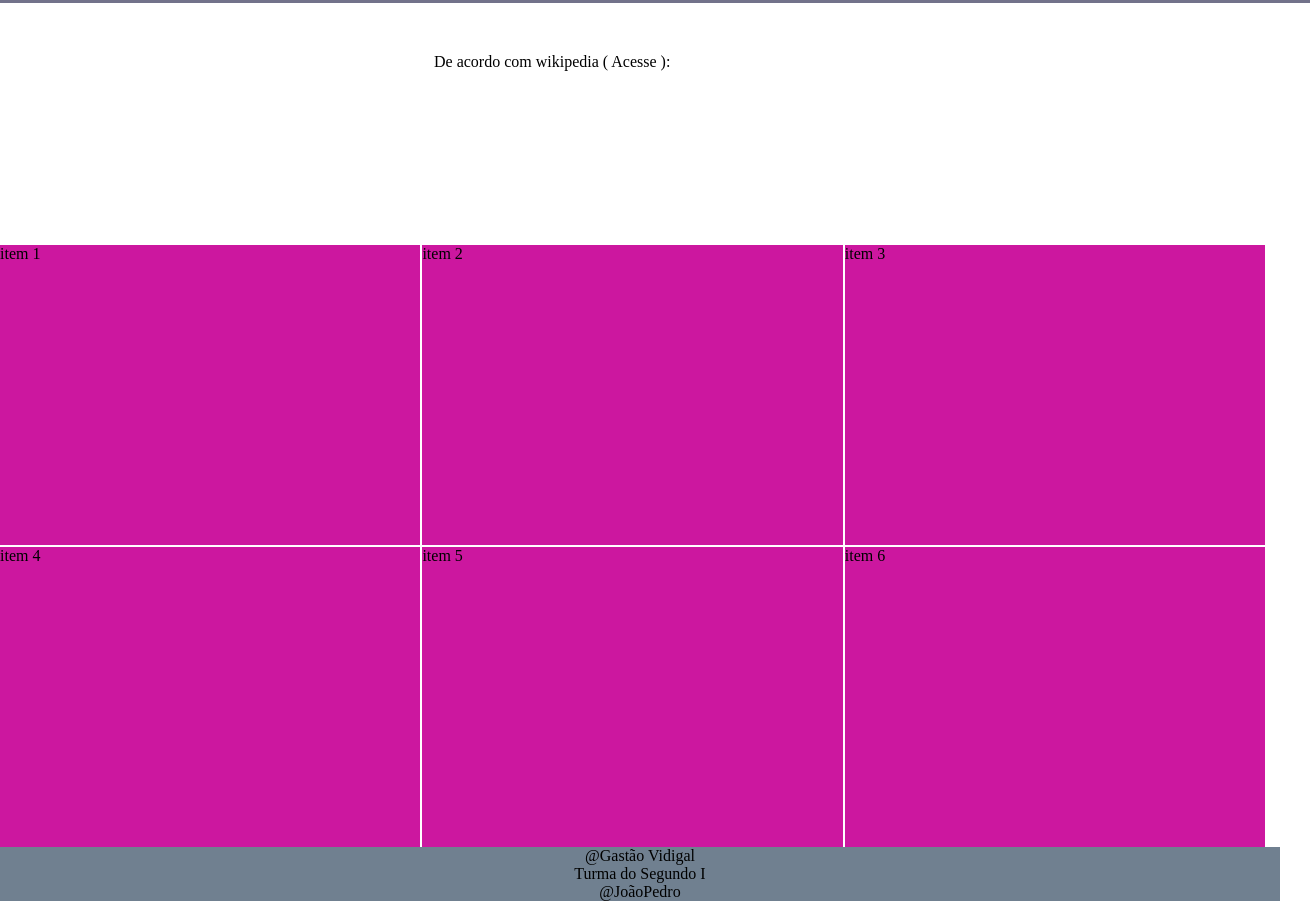
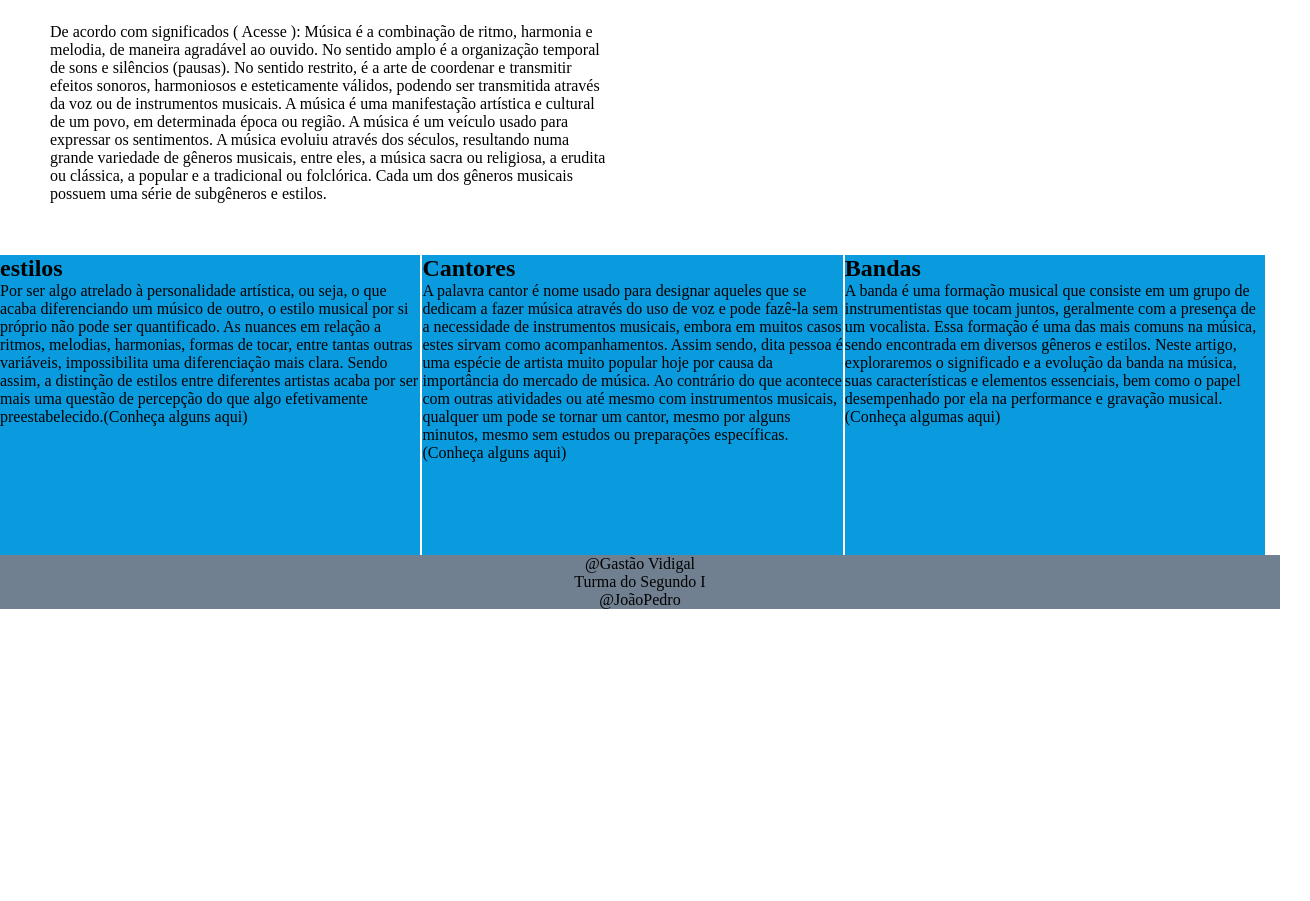
Before and after one commit to joaosilva2007/2i2t, a plain HTML site: page index.html in a window 1280 px wide. Shown: the part 271-1172 px from the top of the page, 1310 px wide, since content can reach past the window. After the commit the page ends 880 px from the top, so only its background shows below. Drawn offline with Linux system fonts and the light colour scheme.

Commit message:
Add files via upload

```diff
--- a/index.html
+++ b/index.html
@@ -25,33 +25,34 @@
 <section class="conteudo-musica">
 
     <div class="definicao">
-    <div class="img-definicao">
-    <img src="" alt="">
-    </div>
     <div class="descricao">
       <h1></h1>
-      De acordo com wikipedia ( <a href="http://">Acesse</a> ):
+      De acordo com significados ( <a href="https://www.significados.com.br/musica/">Acesse</a> ): Música é a combinação de ritmo, harmonia e melodia, de maneira agradável ao ouvido. No sentido amplo é a organização temporal de sons e silêncios (pausas). No sentido restrito, é a arte de coordenar e transmitir efeitos sonoros, harmoniosos e esteticamente válidos, podendo ser transmitida através da voz ou de instrumentos musicais.
+
+      A música é uma manifestação artística e cultural de um povo, em determinada época ou região. A música é um veículo usado para expressar os sentimentos.
+
+      A música evoluiu através dos séculos, resultando numa grande variedade de gêneros musicais, entre eles, a música sacra ou religiosa, a erudita ou clássica, a popular e a tradicional ou folclórica. Cada um dos gêneros musicais possuem uma série de subgêneros e estilos.
     </div>
     </div>
 
     <div class="info">
        <div class="item-1">
-        item 1
+        <h1>estilos</h1>
+        <p>Por ser algo atrelado à personalidade artística, ou seja, o que acaba diferenciando um músico de outro, o estilo musical por si próprio não pode ser quantificado.
+
+            As nuances em relação a ritmos, melodias, harmonias, formas de tocar, entre tantas outras variáveis, impossibilita uma diferenciação mais clara.
+
+            Sendo assim, a distinção de estilos entre diferentes artistas acaba por ser mais uma questão de percepção do que algo efetivamente preestabelecido.<a href="estilos.html">(Conheça alguns aqui)</a></p>
        </div>
        <div class="item-2">
-        item 2
+            <h1>Cantores</h1>
+            <p>A palavra cantor é nome usado para designar aqueles que se dedicam a fazer música através do uso de voz e pode fazê-la sem a necessidade de instrumentos musicais, embora em muitos casos estes sirvam como acompanhamentos. Assim sendo, dita pessoa é uma espécie de artista muito popular hoje por causa da importância do mercado de música. Ao contrário do que acontece com outras atividades ou até mesmo com instrumentos musicais, qualquer um pode se tornar um cantor, mesmo por alguns minutos, mesmo sem estudos ou preparações específicas.<a href="solo.html">(Conheça alguns aqui)</a></p>
        </div>
        <div class="item-3">
-        item 3
-       </div>
-       <div class="item-4">
-        item 4
-       </div>
-       <div class="item-5">
-        item 5
-       </div>
-       <div class="item-6">
-        item 6
+        <h1>Bandas</h1>
+        <p>A banda é uma formação musical que consiste em um grupo de instrumentistas que tocam juntos, geralmente com a presença de um vocalista. Essa formação é uma das mais comuns na música, sendo encontrada em diversos gêneros e estilos. Neste artigo, exploraremos o significado e a evolução da banda na música, suas características e elementos essenciais, bem como o papel desempenhado por ela na performance e gravação musical.
+            <a href="bandas.html">(Conheça algumas aqui)</a>
+        </p>
        </div>
        </div>
 
--- a/musica.css
+++ b/musica.css
@@ -23,7 +23,6 @@ ul{
   width: 100%;
   position: sticky;
   top: 0;
-  padding: 15px;
 }
 .logo{
     display: inline-block;
@@ -36,10 +35,15 @@ ul{
     width: 100%;
     height: 100%;
     position: fixed;
-    background-color: var(--fundo);
+    background: var(--fundo);
     overflow: hidden;
 }
 .menu{
+    display: block;
+    padding: 30px;
+    color: var(--fonte);
+}
+.menu a{
     display: block;
     padding: 30px;
     color: var(--fonte);
@@ -155,7 +159,7 @@ ul{
     width: 100%;
 }
 div[class^="item-"]{
-    background-color: rgb(204, 23, 159);
+    background-color: rgb(10, 155, 223);
     margin-top: 2px;
     height: 300px ;
     grid-area: "item";
@@ -204,11 +208,11 @@ div[class^="item-"]{
 .img-definicao{
     display: block;
     text-align: end;
-    height: 30vh;
-    width: 30vw;
+    height: 100px;
+    width: 50px;
 }
 #img-definicao{
-width: 20%;
+width: 10%;
 height: 10%;
 }
 .info{
```
Lines whose indentation alone changed are shown as unchanged.
